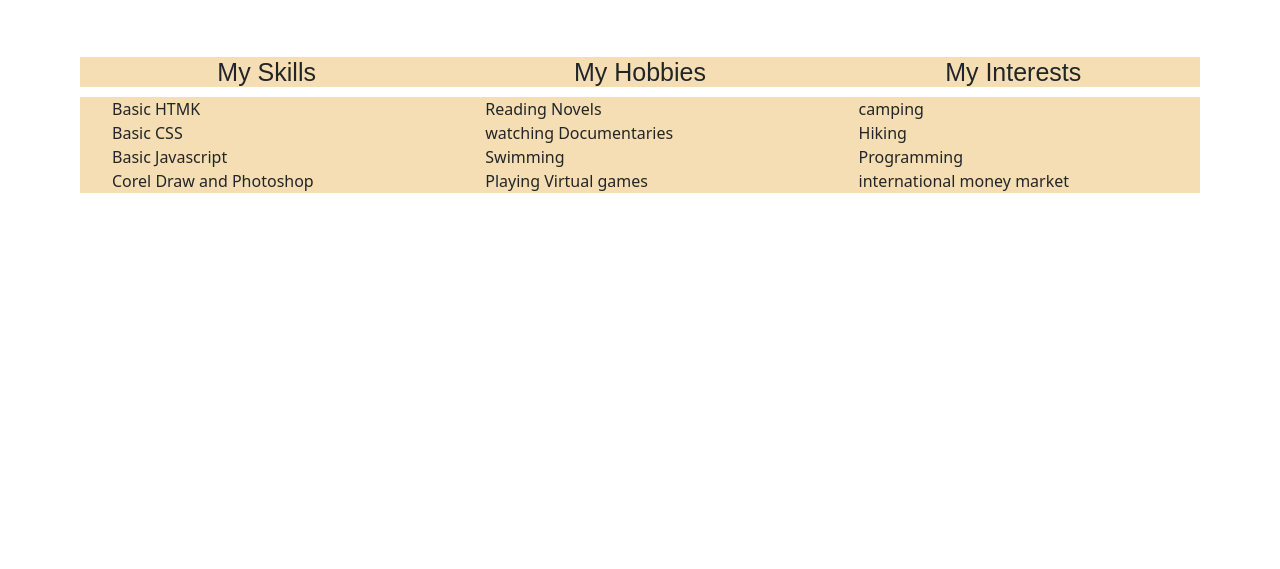
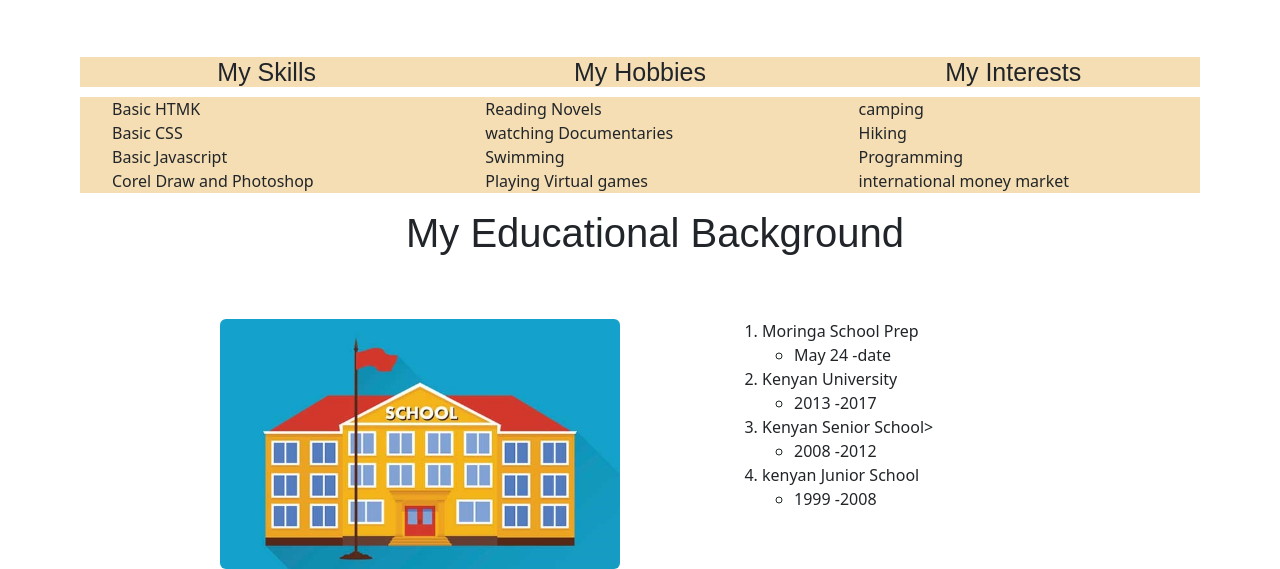
Before and after one commit to mortmanD/programming_portfolio, a plain HTML site: page index.html in a window 1280 px wide. Shown: the part 1045-1614 px from the top of the page. Before the commit the page ends 1254 px from the top, so only its background shows below. Drawn offline with Linux system fonts and the light colour scheme.

Commit message:
adds the content of the edubackground section along with css for the section

```diff
--- a/css/styles.css
+++ b/css/styles.css
@@ -139,3 +139,20 @@ section .subtitle{
 .skills ul,li,.subtitle{
  background-color: wheat;
 }
+.edubackground column{
+       float: left;
+       padding-left: 110px;
+}
+.edubackground ul,li{
+    background-color: transparent;
+}
+.edubackground img{
+    height: 250px;
+    width: 400px;
+    object-fit: cover;
+    border-radius: 6px;
+}
+.edubackground{
+    align-items: center;
+    padding-left: 30px;
+}
--- a/index.html
+++ b/index.html
@@ -26,7 +26,7 @@
                     <a class="nav-link" href="#skills">Skills</a>
                 </li>
                 <li class="nav-item">
-                    <a class="nav-link" href="#EduBackgroud">EduBackground</a>
+                    <a class="nav-link" href="#edubackgroud">EduBackground</a>
                 </li>
             </ul>
         </div>
@@ -96,8 +96,32 @@
            </column>
             </div>
             </section>
-<section class="EduBackground" id="EduBackground">
+<section class="edubackground" id="edubackground">
+    <div class="max-width">
+        <h2 class="title">My Educational Background</h2>
+<column>
+    <div class="schoolb">
+        <img src="imgs/school.jpg" alt="School">
+    </div>
+</column>
+<column>
+    <div class="qual"></div>
+    <ol>
+        <li>Moringa School Prep
+        <ul><li> May 24 -date</li></ul>
+    </li>
+    <li> Kenyan University
+        <ul><li>2013 -2017</li></ul>
+    </li>
+    <li>Kenyan Senior School>
+        <ul><li>2008 -2012</li></ul>
+    </li>
+    <li>kenyan Junior School
+        <ul><li>1999 -2008</li></ul>
+    </li>
 
+</ol>
+</column>
 
 </section>
 </body>
```
Also changed, not shown: imgs/school.jpg (added), 1 other file.
